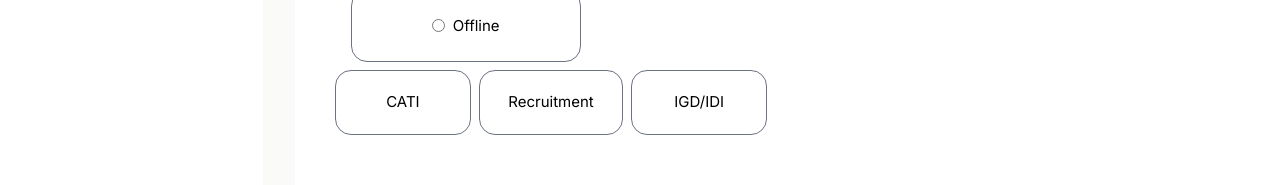
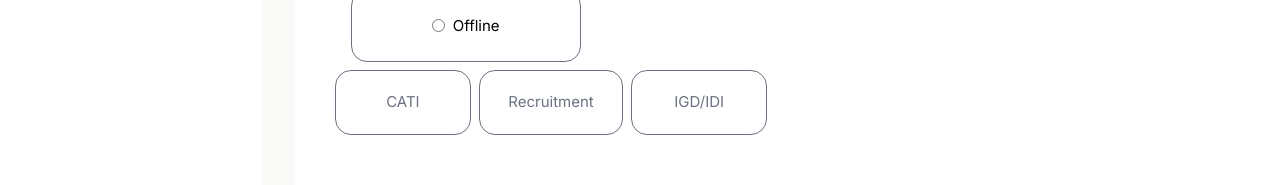
Before and after one commit to Asif-28/PMT, a Next.js app: page / in a window 1280 px wide. Shown: the part 1138-1323 px from the top of the page. Built offline with nearby package versions, Linux system fonts and the light colour scheme.

Commit message:
projects page completed

```diff
--- a/src/components/sidebar/Project.tsx
+++ b/src/components/sidebar/Project.tsx
@@ -326,13 +326,13 @@ const Form = () => {
                   <span className="ml-2">Offline</span>
                 </label>
               </div>
-              <div className="flex gap-2 items-center  ">
+              <div className="flex gap-2 items-center cursor-pointer  ">
                 <div
                   onClick={() => handleDivClick("CATI")}
                   className={`${
                     selectedDiv === "CATI"
                       ? "bg-[#a367b1] text-[#392467]"
-                      : "bg-white text-black"
+                      : "bg-white text-gray-500"
                   } border border-gray-500 w-36 px-10 py-5 mt-2 rounded-2xl flex items-center justify-center cursor-pointer`}
                 >
                   CATI
@@ -342,7 +342,7 @@ const Form = () => {
                   className={`${
                     selectedDiv === "Recruitment"
                       ? "bg-[#a367b1] text-[#392467]"
-                      : "bg-white text-black"
+                      : "bg-white text-gray-500"
                   } border border-gray-500 w-36 px-10 py-5 mt-2 rounded-2xl flex items-center justify-center cursor-pointer`}
                 >
                   Recruitment
@@ -352,7 +352,7 @@ const Form = () => {
                   className={`${
                     selectedDiv === "IGD/IDI"
                       ? "bg-[#a367b1] text-[#392467]"
-                      : "bg-white text-black"
+                      : "bg-white text-gray-500"
                   } border border-gray-500 w-36 px-10 py-5 mt-2 rounded-2xl flex items-center justify-center cursor-pointer`}
                 >
                   IGD/IDI
```
